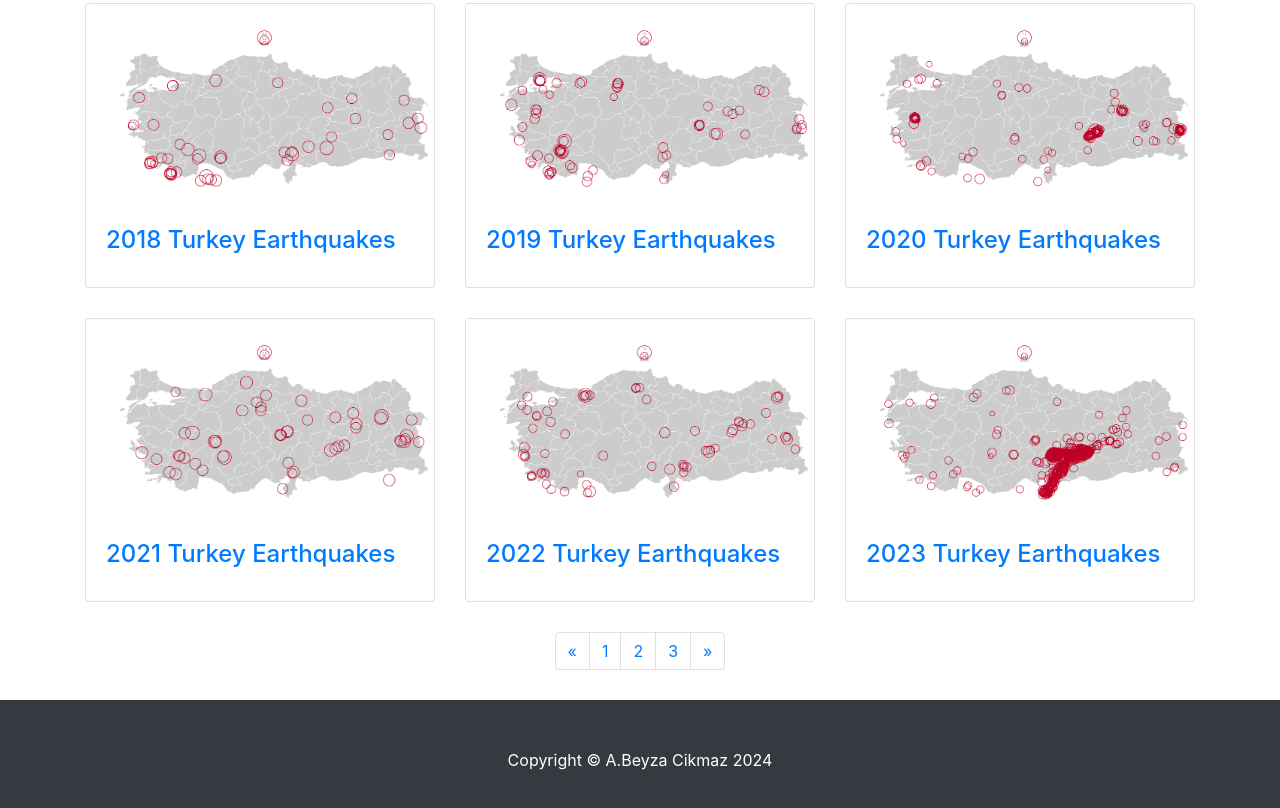
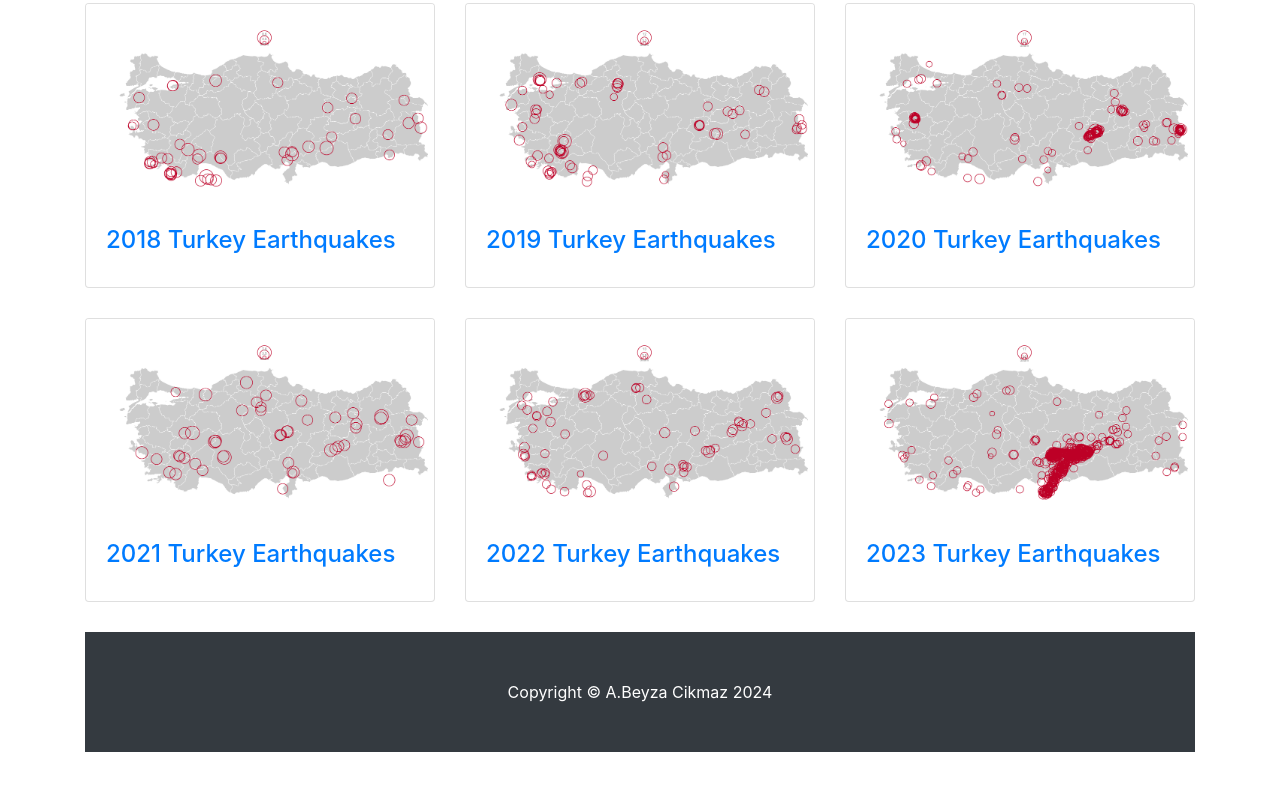
Before and after one commit to geog3540/cikmz, a website: page finalproject/index.html in a window 1280 px wide. Shown: the part 2588-3396 px from the top of the page. After the commit the page ends 3340 px from the top, so only its background shows below. Drawn offline with Linux system fonts and the light colour scheme.

Commit message:
deleted 123

```diff
--- a/finalproject/index.html
+++ b/finalproject/index.html
@@ -297,31 +297,6 @@
       <!-- /.row -->
 
       <!-- Pagination -->
-      <ul class="pagination justify-content-center">
-        <li class="page-item">
-          <a class="page-link" href="#" aria-label="Previous">
-            <span aria-hidden="true">&laquo;</span>
-            <span class="sr-only">Previous</span>
-          </a>
-        </li>
-        <li class="page-item">
-          <a class="page-link" href="#">1</a>
-        </li>
-        <li class="page-item">
-          <a class="page-link" href="#">2</a>
-        </li>
-        <li class="page-item">
-          <a class="page-link" href="#">3</a>
-        </li>
-        <li class="page-item">
-          <a class="page-link" href="#" aria-label="Next">
-            <span aria-hidden="true">&raquo;</span>
-            <span class="sr-only">Next</span>
-          </a>
-        </li>
-      </ul>
-
-    </div>
     <!-- /.container -->
 
     <!-- Footer -->
```
